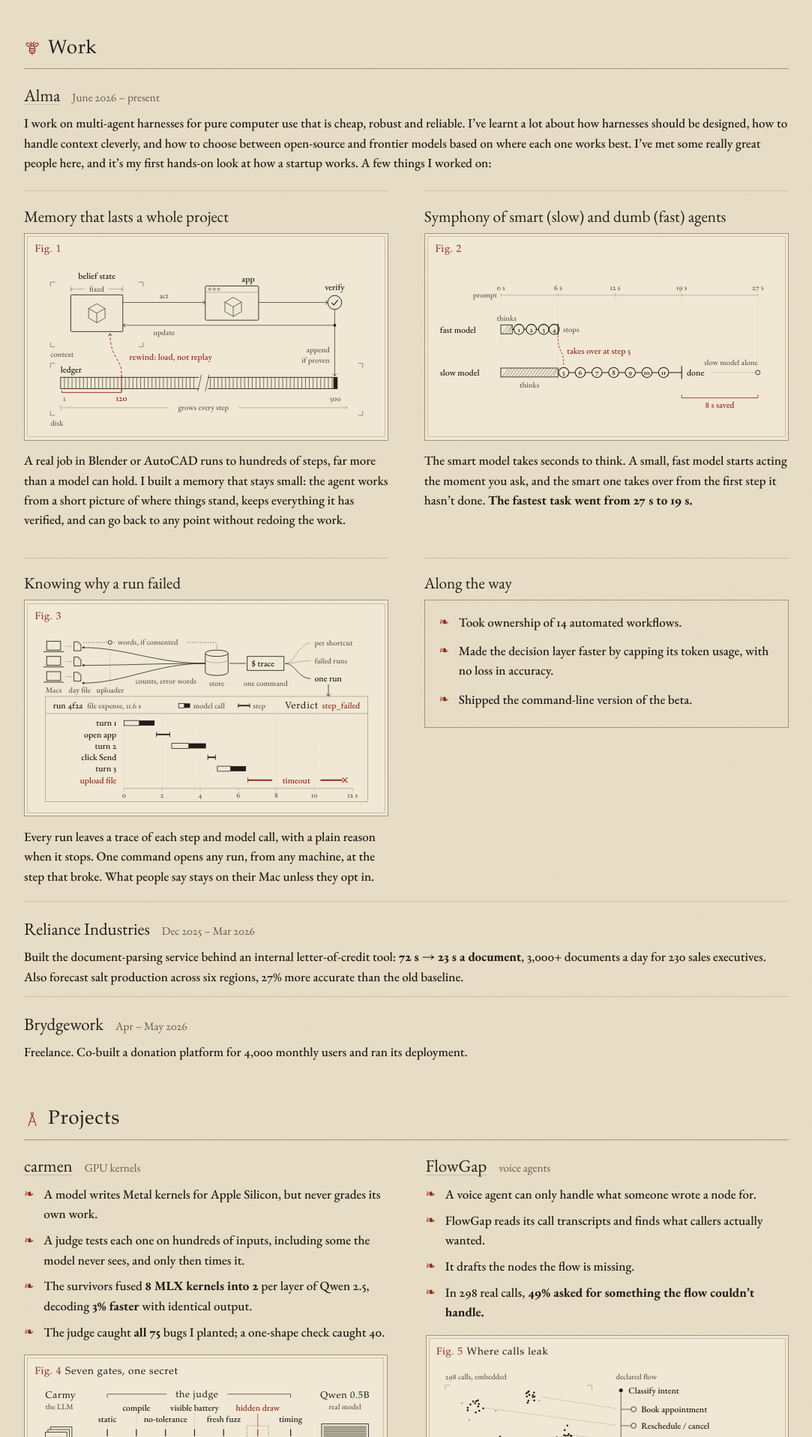
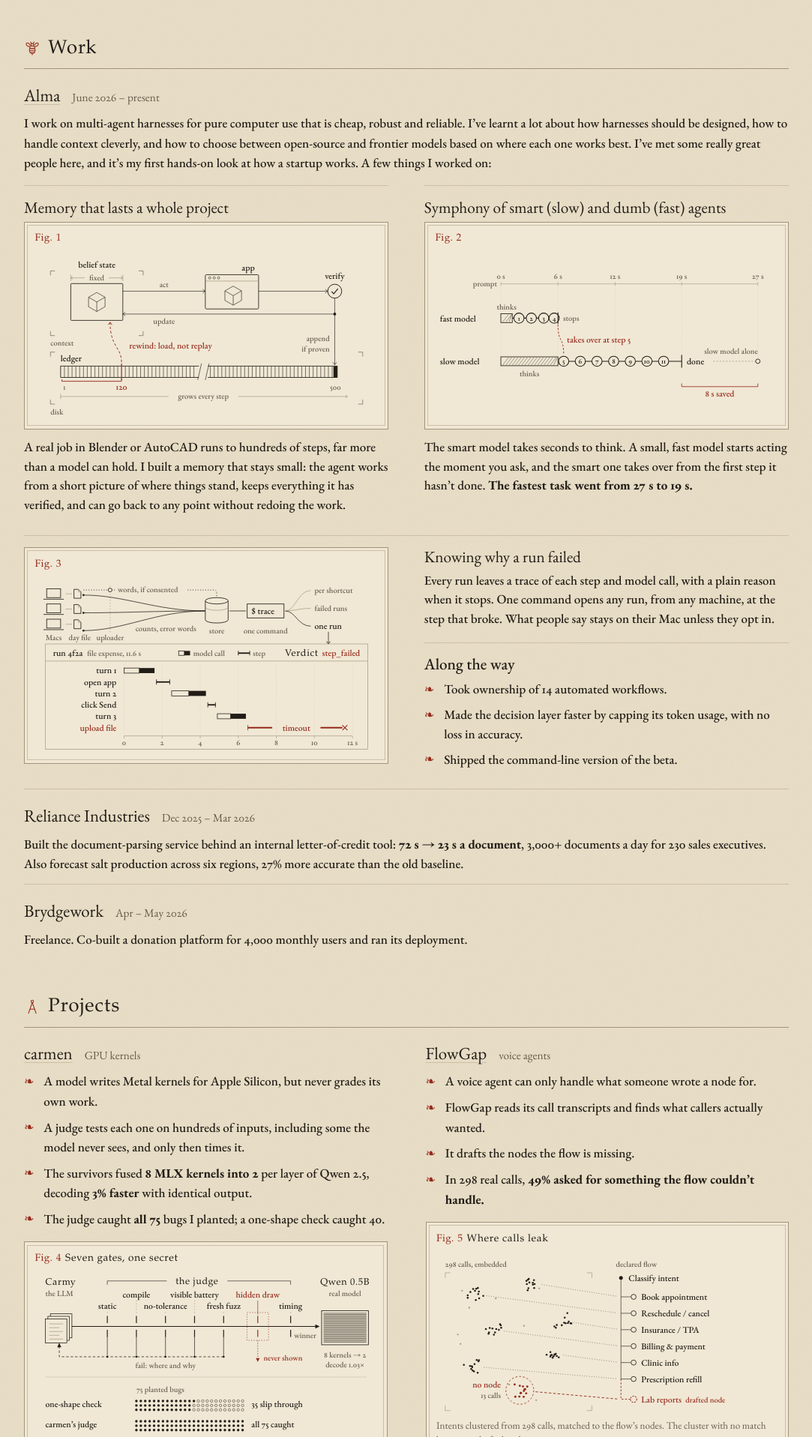
Before and after one commit to utsav1033/utsav1033.github.io, a Jekyll site: the page built from index.html, in a window 1280 px wide. Shown: the part 316-2233 px from the top of the page at 75% size, without its empty margins (98-1181 px from the left). Built offline with Jekyll 4.4.1, drawn with Linux system fonts in a browser that asks for light colours; some web fonts are replaced.

Commit message:
Alma: tracing gets a full row with the wins beside it; tighter spacing
Co-Authored-By: Claude Opus 5.5 <noreply@anthropic.com>
Claude-Session: https://claude.ai/code/session_015cVeRoevk6qm372wxHdwQR

```diff
--- a/_data/work.yml
+++ b/_data/work.yml
@@ -33,7 +33,8 @@
       plate: tracing
       fig: 3
       title: Tracing a failed run
-    - name: Along the way
+      wide: true
+      aside: Along the way
       points:
         - Took ownership of 14 automated workflows.
         - Made the decision layer faster by capping its token usage, with no loss in accuracy.
--- a/_includes/entry.html
+++ b/_includes/entry.html
@@ -11,10 +10,11 @@ whole row, heading and paragraph on the left, figure on the right.
   <div class="cards">
   {% for it in e.items %}
     <div class="card{% if it.wide %} wide{% endif %}">
+      {% if it.wide and it.plate %}{% include figure.html item=it bare=true %}{% endif %}
       <h4>{{ it.name }}</h4>
-      {% if it.plate %}{% include figure.html item=it bare=true %}{% endif %}
-      {% if it.points %}<div class="box"><ul class="ornate">{% for x in it.points %}<li>{{ x }}</li>{% endfor %}</ul></div>{% endif %}
+      {% unless it.wide %}{% if it.plate %}{% include figure.html item=it bare=true %}{% endif %}{% endunless %}
       {% if it.text %}<div class="card-text">{{ it.text | markdownify }}</div>{% endif %}
+      {% if it.points %}<div class="aside">{% if it.aside %}<p class="aside-head">{{ it.aside }}</p>{% endif %}<ul class="ornate">{% for x in it.points %}<li>{{ x }}</li>{% endfor %}</ul></div>{% endif %}
     </div>
   {% endfor %}
   </div>
--- a/assets/css/site.css
+++ b/assets/css/site.css
@@ -65,20 +65,22 @@ section{margin-top:2.6em}
 .lead p{margin:0}
 
 /* a job's work as cards: heading, figure, paragraph; two to a row */
-.cards{display:grid;grid-template-columns:minmax(0,1fr) minmax(0,1fr);gap:2.2em 2.8em;margin:1.4em 0 .8em}
-.card{display:grid;grid-row:span 3;grid-template-rows:subgrid;row-gap:0;padding-top:1.2em;border-top:1px solid var(--rule)}
-.card h4{font-family:var(--fell);font-weight:400;font-size:25px;margin:0 0 .45em;line-height:1.2}
-.card figure{margin:0 0 .8em;display:flex;flex-direction:column}
+.cards{display:grid;grid-template-columns:minmax(0,1fr) minmax(0,1fr);gap:1.6em 2.8em;margin:1em 0 .6em}
+.card{display:grid;grid-row:span 3;grid-template-rows:subgrid;row-gap:0;padding-top:.9em;border-top:1px solid var(--rule)}
+.card h4{font-family:var(--fell);font-weight:400;font-size:25px;margin:0 0 .3em;line-height:1.2}
+.card figure{margin:0 0 .7em;display:flex;flex-direction:column}
 .card figure svg{margin:auto 0}
-.card .box{grid-row:span 2;align-self:start;margin:0;border:1px solid var(--hair);padding:18px 22px}
-.card .box ul{margin:0;position:relative}
-.card .box li+li{margin-top:.7em}
+.card-text{line-height:1.5}
 .card-text p{margin:0}
 .card-text strong{font-weight:700;color:var(--ink)}
-.card.wide{grid-column:1/-1;grid-row:auto;grid-template-rows:1fr auto auto 1fr;grid-template-columns:minmax(0,1fr) minmax(0,1fr);column-gap:2.8em;margin-top:2em}
-.card.wide h4{grid-column:1;grid-row:2}
-.card.wide .card-text{grid-column:1;grid-row:3}
-.card.wide figure{grid-column:2;grid-row:1/5;margin:0}
+/* wide: figure left, words right */
+.card.wide{grid-column:1/-1;grid-row:auto;grid-template-rows:none;display:grid;grid-template-columns:minmax(0,1fr) minmax(0,1fr);column-gap:2.8em;align-items:start}
+.card.wide figure{grid-column:1;grid-row:1/span 9;margin:0}
+.card.wide>:not(figure){grid-column:2}
+.aside{margin-top:1.1em;padding-top:.9em;border-top:1px solid var(--rule);line-height:1.5}
+.aside-head{font-family:var(--fell);font-size:25px;line-height:1.2;margin:0 0 .4em}
+.aside ul.ornate{margin:0}
+.aside li{margin:0 0 .35em}
 
 /* a paragraph and its figure, set side by side and ruled off */
 .pair{display:grid;grid-template-columns:minmax(0,26em) minmax(0,1fr);column-gap:3.2em;align-items:center;
@@ -226,7 +228,10 @@ footer p{margin:.2em 0}
 /* ---------- one column below desktop width ---------- */
 @media (max-width:1080px){
   .pair,.projects,.cards,.card.wide{grid-template-columns:minmax(0,1fr)}
-  .card,.card.wide{display:block;margin-top:1.6em}
+  .card,.card.wide{display:block;margin-top:1.4em}
+  .card.wide{display:flex;flex-direction:column}
+  .card.wide figure{order:1}
+  .card.wide .card-text,.card.wide .aside{order:2}
   .card.wide figure{margin:0 0 .8em}
   .pair figure{margin-top:1em}
   .project+.project{border-top:1px solid var(--rule);padding-top:1.3em}
```
Also changed, not shown: other parts of _includes/entry.html (+2 -3 lines).
